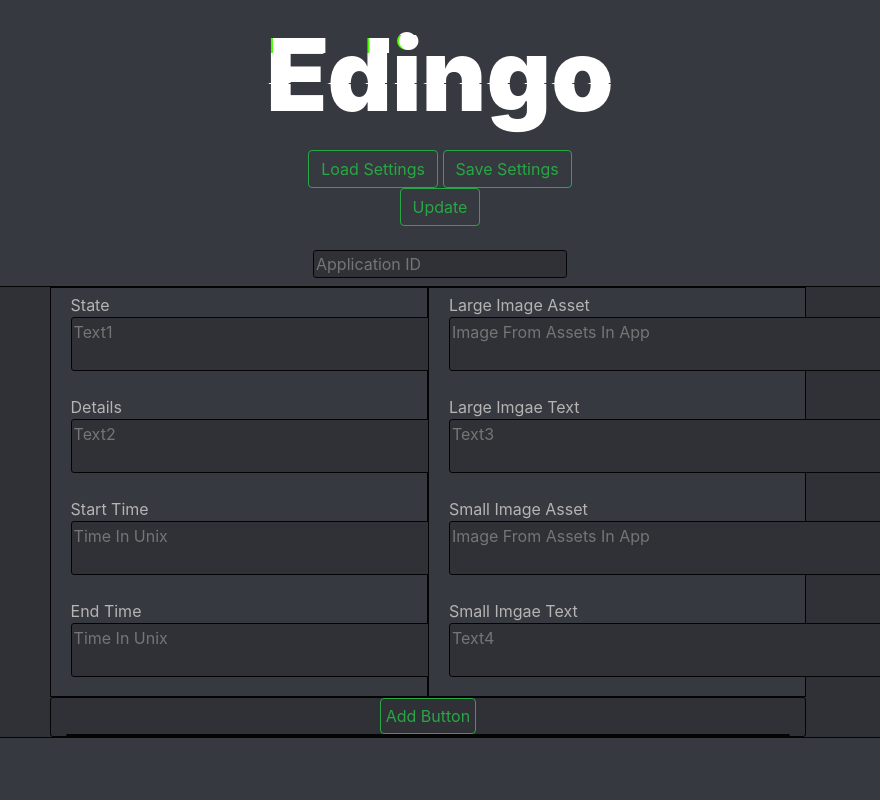
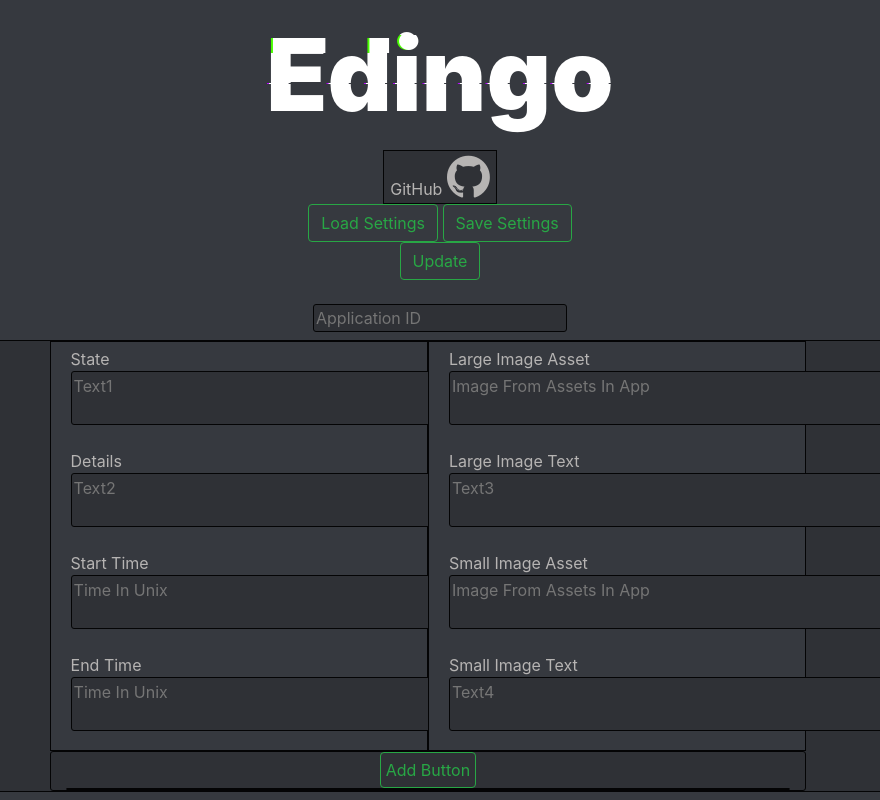
Before and after one commit to Sigma-cc/edingo-rpc, an Electron app: page index.html in a window 880 px wide. Shown: the top 800 px of the page. Drawn offline with nearby package versions, Linux system fonts and the light colour scheme.

Commit message:
Add Git Link

```diff
--- a/index.html
+++ b/index.html
@@ -1,22 +1,24 @@
 <!DOCTYPE html>
 <html lang="en">
 <head>
-    <title>https://github.com/Sigma-cc/edingo-rpc</title>
+    <title>Edingo RPC</title>
     <link rel=stylesheet href=style.css>
     <script src="https://ajax.googleapis.com/ajax/libs/jquery/3.5.1/jquery.min.js"></script>
     <script type="text/javascript" src="scripts/rpc-module.js"></script>
     <script type="text/javascript" src="scripts/buttons.js"></script>
     <link rel="stylesheet" href="https://cdn.jsdelivr.net/npm/bootstrap@4.5.3/dist/css/bootstrap.min.css" integrity="sha384-TX8t27EcRE3e/ihU7zmQxVncDAy5uIKz4rEkgIXeMed4M0jlfIDPvg6uqKI2xXr2" crossorigin="anonymous">
-</head>
+    <link rel="stylesheet" href="https://cdnjs.cloudflare.com/ajax/libs/font-awesome/4.7.0/css/font-awesome.min.css">
+  </head>
 <body>
   <div class = "menu col-md-15">
     <div class="glitch-wrapper">
       <div class="glitch" data-text="Edingo">Edingo</div>
     </div>
+    <div class = "gt"><button onclick="openGit()">GitHub <i class="fa fa-github" style="font-size:50px"></i></button></div>
     <input type="file" class="file" id="attachment" style="display: none;" onchange="fileSelected(this)"/>
     <input type="button" class="file btn btn-outline-success my-2 my-sm-0" id="btnAttachment" onclick="openAttachment()" value="Load Settings"/>
     <button type="button" class="btn btn-outline-success my-2 my-sm-0" onclick="save_settings()">Save Settings</button><br>
-    <button type="button" class="btn btn-outline-success my-2 my-sm-0" onclick="set_presense()">Update</button><br>
+    <div class = "pd"><button type="button" class="btn btn-outline-success my-2 my-sm-0" onclick="set_presense()">Update</button><br></div>
     <label><br><input placeholder="Application ID" id = "app_id"></label>
   </div>
   <div class="row discord">
@@ -28,9 +30,9 @@
     </div>
     <div class="rpc-settings group-box col-md-5" id = "settings">
       <label>Large Image Asset<br><textarea placeholder="Image From Assets In App" cols="45" rows="2" id = "large_image_asset"></textarea></label>
-      <label>Large Imgae Text<br><textarea placeholder="Text3" cols="45" rows="2" id = "large_image_text"></textarea></label>
+      <label>Large Image Text<br><textarea placeholder="Text3" cols="45" rows="2" id = "large_image_text"></textarea></label>
       <label>Small Image Asset<br><textarea placeholder="Image From Assets In App" cols="45" rows="2" id = "small_image_asset"></textarea></label>
-      <label>Small Imgae Text<br><textarea placeholder="Text4" cols="45" rows="2" id = "small_image_text"></textarea></label>
+      <label>Small Image Text<br><textarea placeholder="Text4" cols="45" rows="2" id = "small_image_text"></textarea></label>
     </div>
     <div class="rpc-settings group-box col-md-10 text-center discord">
       <button type="button" class="btn btn-outline-success my-2 my-sm-0 mx-auto" onclick="add_button()">Add Button</button>
```
